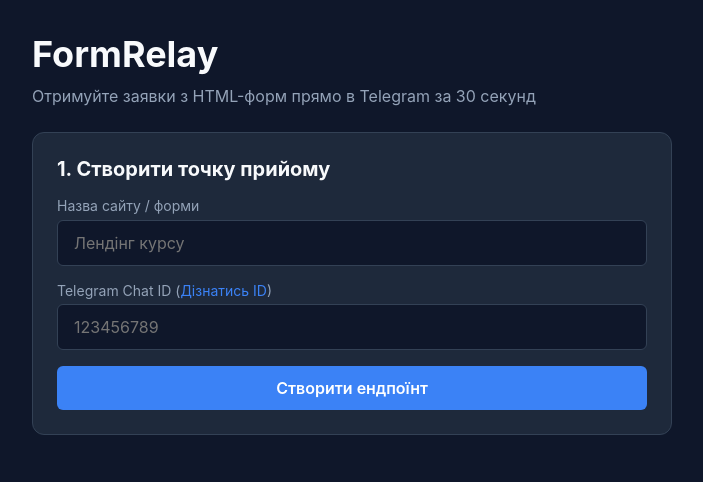
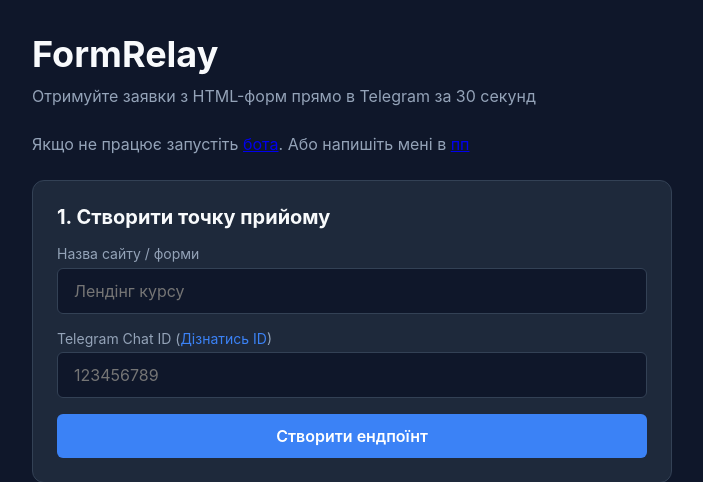
Before and after one commit to loppify/FormRelay, a FastAPI app: page / in a window 1280 px wide. Shown: the top 482 px of the page, without its empty margins (288-991 px from the left). Run offline with FastAPI, Linux system fonts and the light colour scheme.

Commit message:
deploy docker fix

```diff
--- a/app/templates/index.html
+++ b/app/templates/index.html
@@ -12,7 +12,8 @@
 <main class="container">
     <h1>FormRelay</h1>
     <p>Отримуйте заявки з HTML-форм прямо в Telegram за 30 секунд</p>
-
+    <p>Якщо не працює запустіть <a href="https://t.me/formrelay1_bot">бота</a>. Або напишіть мені в <a
+            href="https://t.me/nero_lt">пп</a></p>
     <section class="card">
         <h2>1. Створити точку прийому</h2>
         <div class="field">
```
